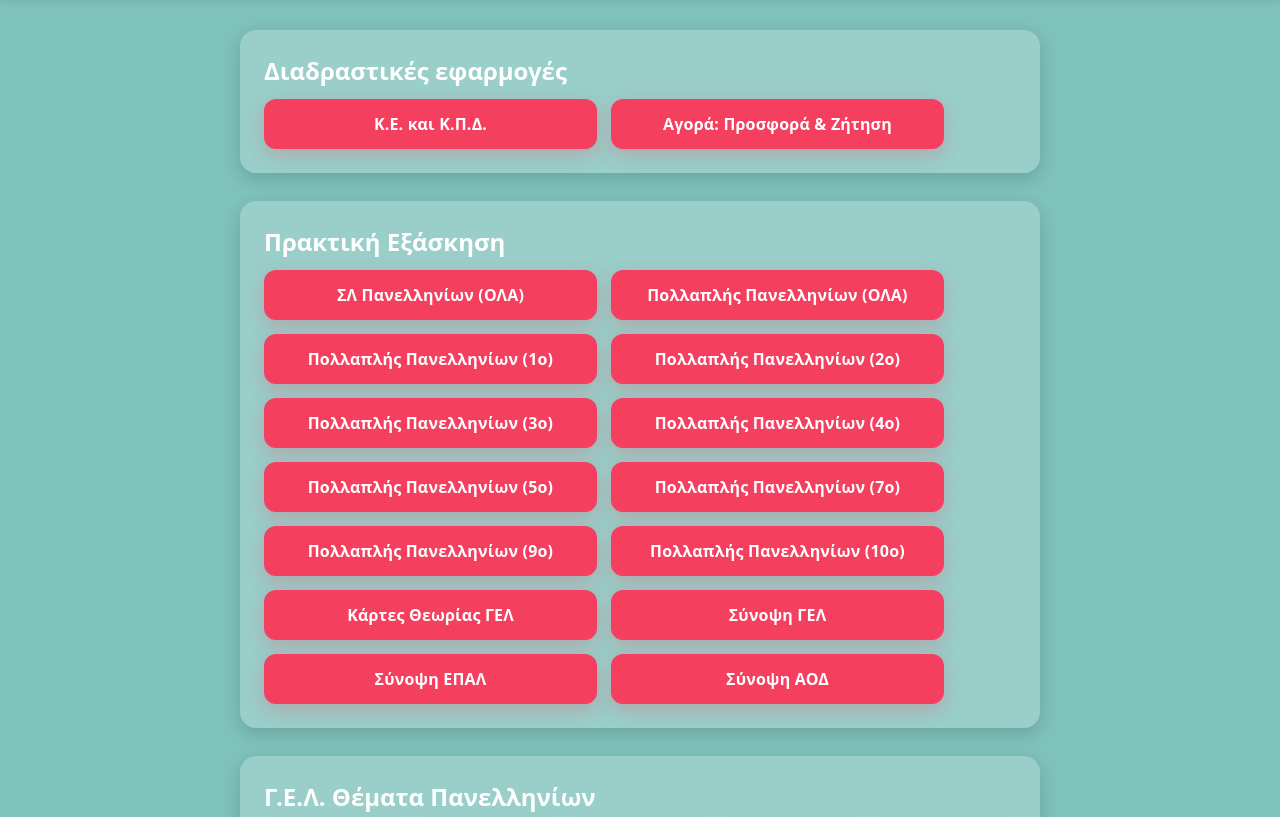
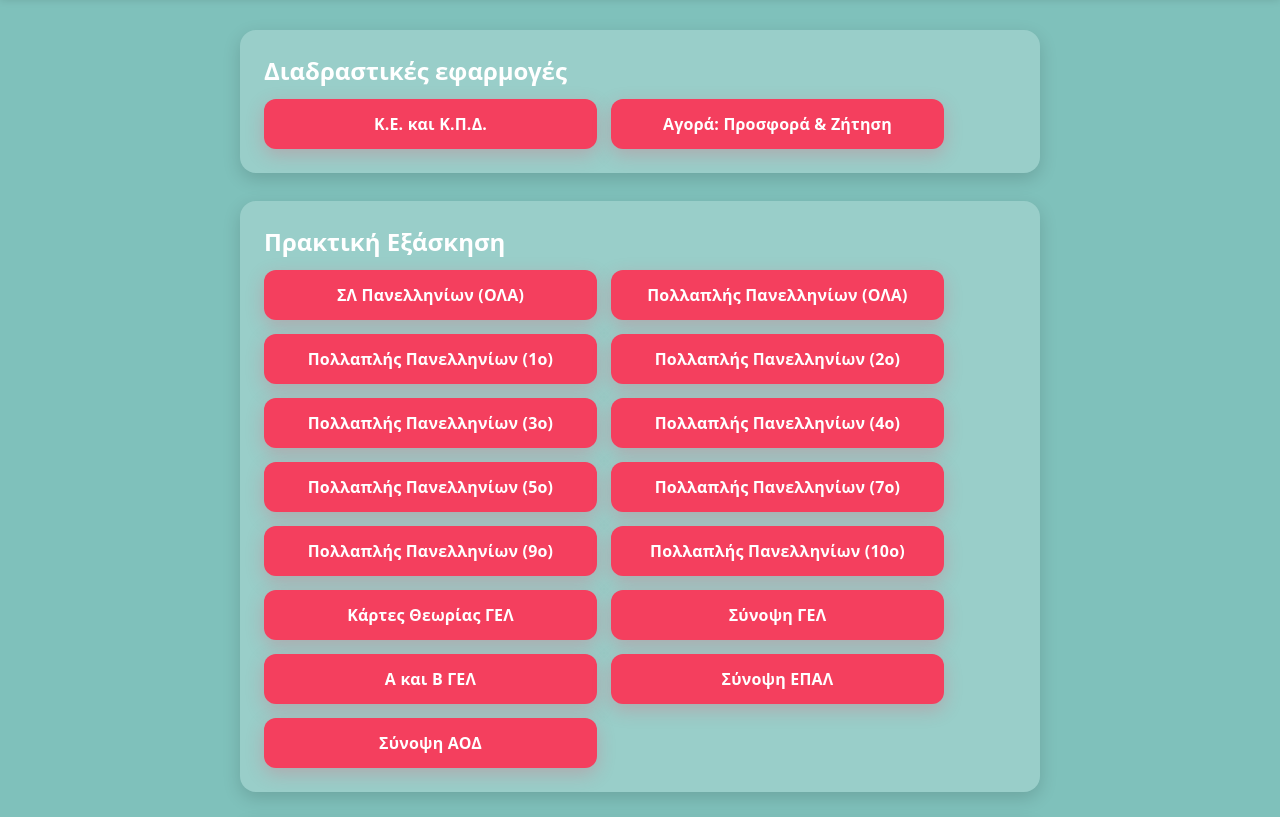
Before and after one commit to chrimpen/aoth4u.org, a plain HTML site: page index.html in a window 1280 px wide. Shown: the part 162-979 px from the top of the page. Drawn offline with Linux system fonts and the light colour scheme.

Commit message:
Add link to ΓΕΛ ΑΒ ΑΟΘ PDF in index.html

```diff
--- a/index.html
+++ b/index.html
@@ -194,6 +194,7 @@ button[aria-expanded="true"] .chev{transform:rotate(225deg);}
         <a class="btn" href="https://www.bookwidgets.com/play/CKMmX9_i-iQAEn2nItgAAA/CHEWFCZ/a-o-th-pollaple?teacher_id=5511535655911424" target="_blank" rel="noopener noreferrer">Πολλαπλής Πανελληνίων (10ο)</a>
         <a class="btn" href="https://www.bookwidgets.com/play/NZwZ3dn5-iQAEnVh50QAAA/9HYK59A/kartes-theorias?teacher_id=5511535655911424" target="_blank" rel="noopener noreferrer">Κάρτες Θεωρίας ΓΕΛ</a>
         <a class="btn" href="ΣΛ_ΚΑΙ_ΠΟΛΛΑΠΛΗΣ_ΠΑΝΕΛΛΗΝΙΩΝ.pdf" target="_blank" rel="noopener">Σύνοψη ΓΕΛ</a>
+        <a class="btn" href="ΓΕΛ_ΑΒ_ΑΟΘ.pdf" target="_blank" rel="noopener">Α και Β ΓΕΛ</a>
         <a class="btn" href="ΣΛ_ΚΑΙ_ΠΟΛΛΑΠΛΗΣ_ΠΑΝΕΛΛΗΝΙΩΝ_ΕΠΑΛ.pdf" target="_blank" rel="noopener">Σύνοψη ΕΠΑΛ</a>
         <a class="btn" href="ΣΛ_ΚΑΙ_ΠΟΛΛΑΠΛΗΣ_ΠΑΝΕΛΛΗΝΙΩΝ_ΕΠΑΛ_ΑΟΔ.pdf" target="_blank" rel="noopener">Σύνοψη ΑΟΔ</a>
       </div>
```
